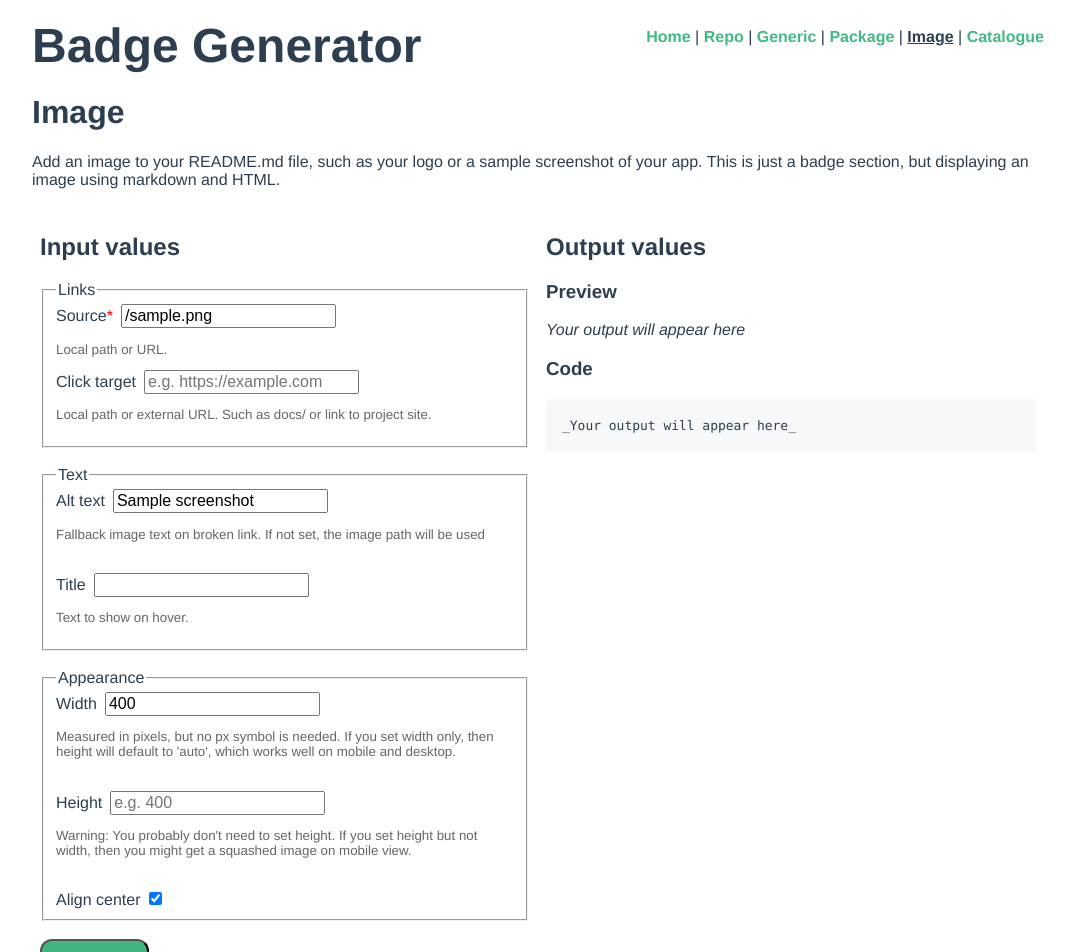
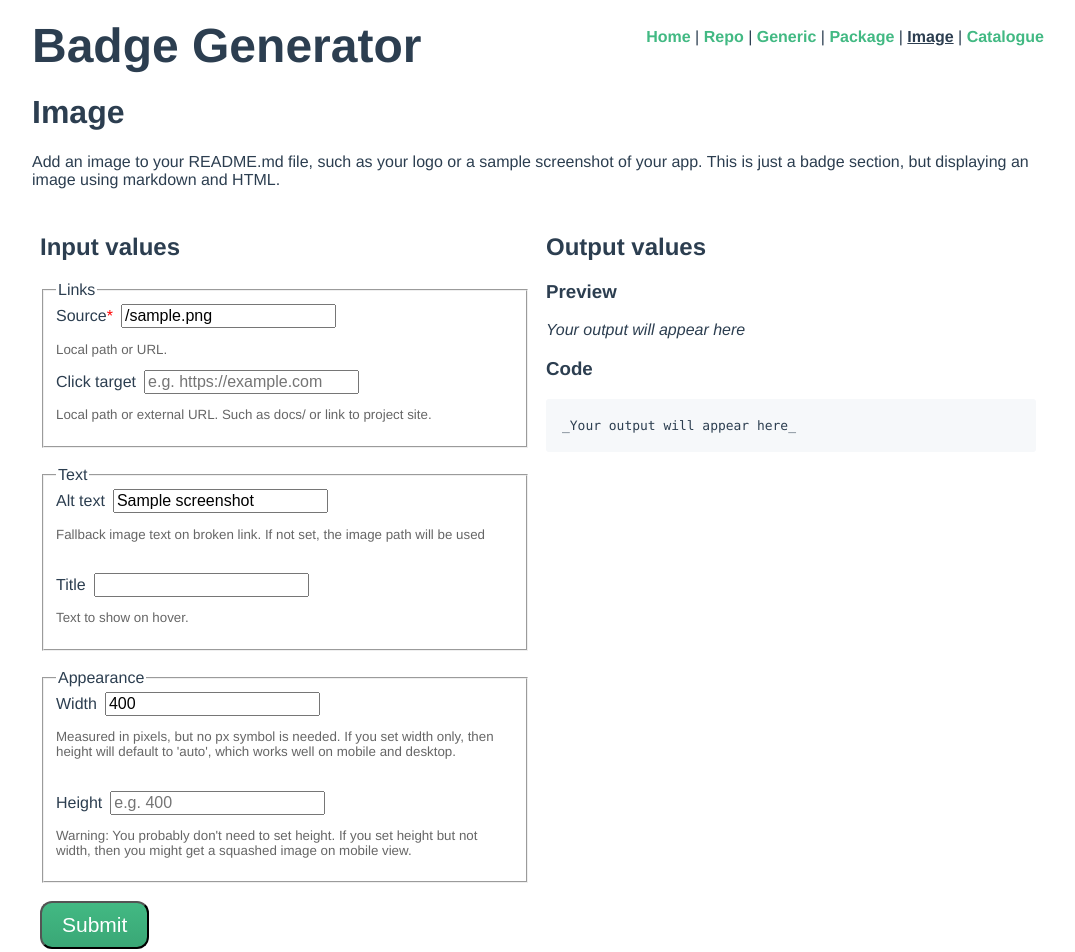
Before and after one commit to MichaelCurrin/badge-generator, a Vue app: page /#/image in a window 1280 px wide. Shown: the top 952 px of the page, without its empty margins (102-1177 px from the left). Built offline with nearby package versions, Linux system fonts and the light colour scheme.

Commit message:
feat: Remove use of align param

```diff
--- a/src/core/images.ts
+++ b/src/core/images.ts
@@ -15,7 +15,6 @@ export function mkHtmlImg(
   target = "",
   width: string,
   height: string,
-  alignAttr: string
 ) {
   const htmlTitle = title ? ` title="${title}"` : "",
     htmlAltText = alt ? ` alt="${alt}"` : "",
@@ -30,11 +29,5 @@ export function mkHtmlImg(
 </a>`;
   }
 
-  if (alignAttr) {
-    htmlImg = `\
-<div align="${alignAttr}">
-${htmlImg}
-</div>`;
-  }
   return htmlImg;
 }
--- a/src/views/Image.vue
+++ b/src/views/Image.vue
@@ -74,13 +74,6 @@
                 placeholder="e.g. 400"
                 note="Warning: You probably don't need to set height. If you set height but not width, then you might get a squashed image on mobile view."
               />
-              <br />
-
-              <Checkbox
-                label="Align center"
-                v-model="alignCenter"
-                :checked="alignCenter"
-              />
             </fieldset>
 
             <br />
@@ -108,7 +101,6 @@ import Vue from "vue";
 
 import { stripLeadingSlash } from "@/lib";
 
-import Checkbox from "@/components/Checkbox.vue";
 import Help from "@/components/Help.vue";
 import Results from "@/components/Results.vue";
 import TextInput from "@/components/TextInput.vue";
@@ -143,7 +135,6 @@ const helpMessage = `\
 export default Vue.extend({
   name: "ImageView",
   components: {
-    Checkbox,
     Help,
     Results,
     TextInput,
@@ -156,7 +147,6 @@ export default Vue.extend({
       imgTitle: "",
       width: "400",
       height: "",
-      alignCenter: true,
       result: "_Your output will appear here_",
       helpMessage,
     };
@@ -180,8 +170,7 @@ export default Vue.extend({
         this.imgTitleOut,
         this.linkTarget,
         this.width,
-        this.height,
-        this.alignCenter ? "center" : ""
+        this.height
       );
 
       const mdImg = mdImageWithLink({
@@ -194,7 +183,10 @@ export default Vue.extend({
       this.result = `\
 _HTML image_
 
-${htmlImg}
+<div align="center">
+    ${htmlImg}
+</div>
+
 
 _Markdown image_
 
```
